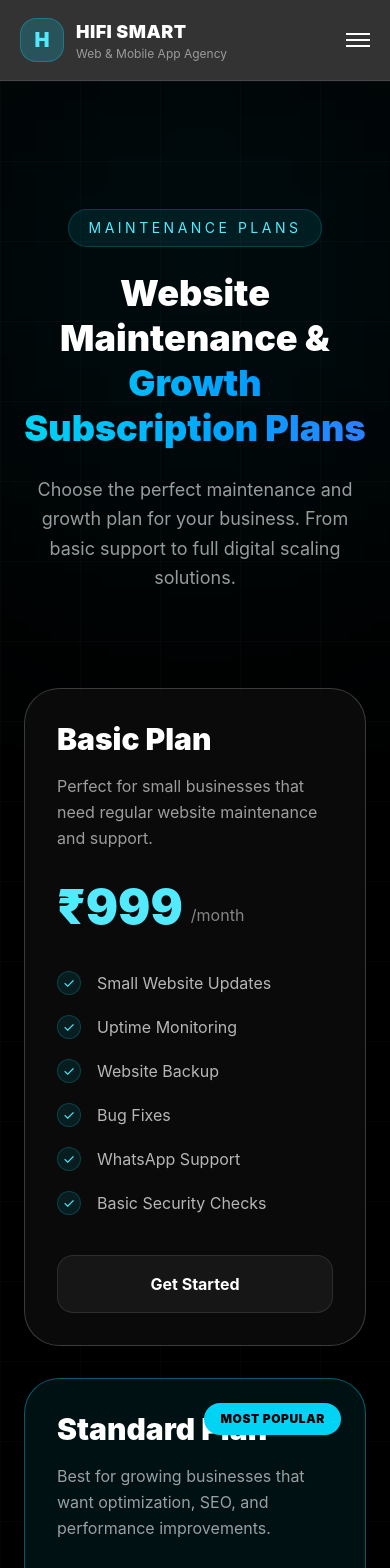
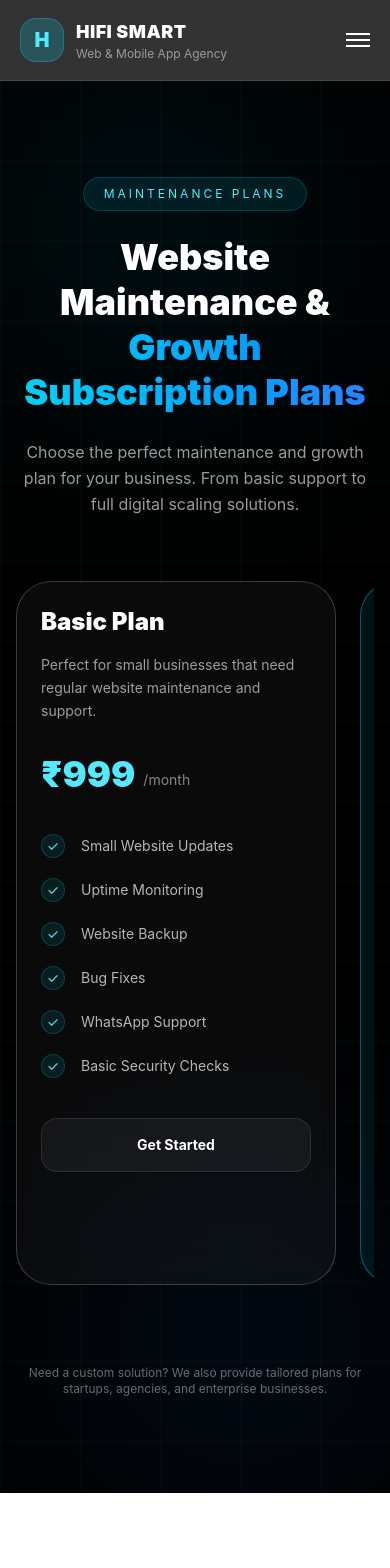
Before and after one commit to Arsath-md/hifi-smart, a Next.js app: page /subcription in a window 390 px wide. Shown: the top 1568 px of the page. After the commit the page ends 1493 px from the top, so only its background shows below. Built offline with nearby package versions, Linux system fonts and the light colour scheme.

Commit message:
first commite on 21/5/2026 10:45

```diff
--- a/src/app/subcription/page.jsx
+++ b/src/app/subcription/page.jsx
@@ -56,42 +56,43 @@ export default function Subscription() {
   return (
     <section
       id="pricing"
-      className="relative py-32 bg-black overflow-hidden text-white"
+      className="relative py-24 md:py-32 bg-black overflow-hidden text-white"
     >
       {/* Background Effects */}
-      <div className="absolute top-0 left-0 w-[400px] h-[400px] bg-cyan-500/10 blur-[140px]" />
-      <div className="absolute bottom-0 right-0 w-[400px] h-[400px] bg-blue-500/10 blur-[140px]" />
+      <div className="absolute top-0 left-0 w-[300px] md:w-[400px] h-[300px] md:h-[400px] bg-cyan-500/10 blur-[120px]" />
+
+      <div className="absolute bottom-0 right-0 w-[300px] md:w-[400px] h-[300px] md:h-[400px] bg-blue-500/10 blur-[120px]" />
 
       {/* Grid Overlay */}
       <div className="absolute inset-0 bg-[linear-gradient(rgba(255,255,255,0.02)_1px,transparent_1px),linear-gradient(90deg,rgba(255,255,255,0.02)_1px,transparent_1px)] bg-[size:80px_80px]" />
 
-      <div className="relative max-w-7xl mx-auto px-6">
+      <div className="relative max-w-7xl mx-auto px-4 sm:px-6">
 
         {/* Heading */}
-        <div className="text-center max-w-3xl mx-auto mb-24">
-          <span className="inline-block px-5 py-2 rounded-full border border-cyan-400/20 bg-cyan-400/10 text-cyan-300 text-sm tracking-[0.25em] uppercase mb-6">
+        <div className="text-center max-w-3xl mx-auto mb-16 md:mb-24">
+          <span className="inline-block px-5 py-2 rounded-full border border-cyan-400/20 bg-cyan-400/10 text-cyan-300 text-xs sm:text-sm tracking-[0.25em] uppercase mb-6">
             Maintenance Plans
           </span>
 
-          <h2 className="text-4xl md:text-6xl font-black leading-tight mb-6">
+          <h2 className="text-4xl sm:text-5xl md:text-6xl font-black leading-tight mb-6">
             Website Maintenance &
             <span className="block text-transparent bg-clip-text bg-gradient-to-r from-cyan-400 to-blue-500">
               Growth Subscription Plans
             </span>
           </h2>
 
-          <p className="text-white/60 text-lg leading-relaxed">
+          <p className="text-white/60 text-base sm:text-lg leading-relaxed">
             Choose the perfect maintenance and growth plan for your business.
             From basic support to full digital scaling solutions.
           </p>
         </div>
 
         {/* Pricing Cards */}
-        <div className="grid lg:grid-cols-3 gap-8 ">
+        <div className="flex lg:grid lg:grid-cols-3 gap-6 overflow-x-auto lg:overflow-visible pb-4 snap-x snap-mandatory scrollbar-hide">
           {plans.map((plan) => (
             <div
               key={plan.name}
-              className={`relative rounded-[35px] border p-8 backdrop-blur-xl transition duration-500 hover:-translate-y-2 ${
+              className={`relative min-w-[320px] sm:min-w-[380px] lg:min-w-0 rounded-[35px] border p-6 sm:p-8 backdrop-blur-xl transition duration-500 hover:-translate-y-2 snap-center ${
                 plan.highlight
                   ? "border-cyan-400/40 bg-cyan-400/[0.08]"
                   : "border-white/20 bg-white/[0.04]"
@@ -99,28 +100,28 @@ export default function Subscription() {
             >
               {/* Popular Badge */}
               {plan.highlight && (
-                <div className="absolute top-6 right-6 px-4 py-2 rounded-full bg-cyan-400 text-black text-xs font-black uppercase tracking-wider">
+                <div className="absolute top-5 right-5 px-4 py-2 rounded-full bg-cyan-400 text-black text-[10px] sm:text-xs font-black uppercase tracking-wider">
                   Most Popular
                 </div>
               )}
 
               {/* Plan Name */}
-              <h3 className="text-3xl font-black mb-4">
+              <h3 className="text-2xl sm:text-3xl font-black mb-4">
                 {plan.name}
               </h3>
 
               {/* Description */}
-              <p className="text-white/60 leading-relaxed mb-8">
+              <p className="text-white/60 leading-relaxed mb-8 text-sm sm:text-base">
                 {plan.description}
               </p>
 
               {/* Price */}
               <div className="flex items-end gap-2 mb-10">
-                <h2 className="text-5xl font-black text-cyan-300">
+                <h2 className="text-4xl sm:text-5xl font-black text-cyan-300">
                   {plan.price}
                 </h2>
 
-                <span className="text-white/50 mb-1">
+                <span className="text-white/50 mb-1 text-sm sm:text-base">
                   {plan.duration}
                 </span>
               </div>
@@ -132,11 +133,11 @@ export default function Subscription() {
                     key={feature}
                     className="flex items-center gap-4"
                   >
-                    <div className="w-6 h-6 rounded-full bg-cyan-400/10 border border-cyan-400/20 flex items-center justify-center text-cyan-300 text-sm">
+                    <div className="min-w-6 w-6 h-6 rounded-full bg-cyan-400/10 border border-cyan-400/20 flex items-center justify-center text-cyan-300 text-sm">
                       ✓
                     </div>
 
-                    <p className="text-white/70">
+                    <p className="text-white/70 text-sm sm:text-base">
                       {feature}
                     </p>
                   </div>
@@ -145,7 +146,7 @@ export default function Subscription() {
 
               {/* CTA */}
               <button
-                className={`w-full py-4 rounded-2xl font-bold transition duration-300 ${
+                className={`w-full py-4 rounded-2xl font-bold transition duration-300 text-sm sm:text-base ${
                   plan.highlight
                     ? "bg-cyan-400 text-black hover:scale-105 hover:shadow-[0_0_40px_rgba(34,211,238,0.4)]"
                     : "border border-white/10 bg-white/5 hover:border-cyan-400/30 hover:bg-cyan-400/10"
@@ -167,8 +168,8 @@ export default function Subscription() {
         </div>
 
         {/* Bottom Note */}
-        <div className="mt-20 text-center">
-          <p className="text-white/40 text-sm">
+        <div className="mt-16 md:mt-20 text-center">
+          <p className="text-white/40 text-xs sm:text-sm">
             Need a custom solution? We also provide tailored plans for startups,
             agencies, and enterprise businesses.
           </p>
```
